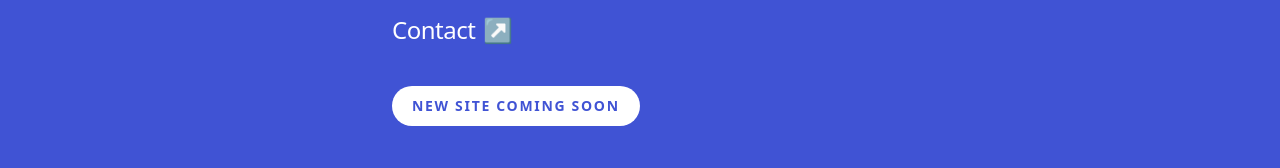
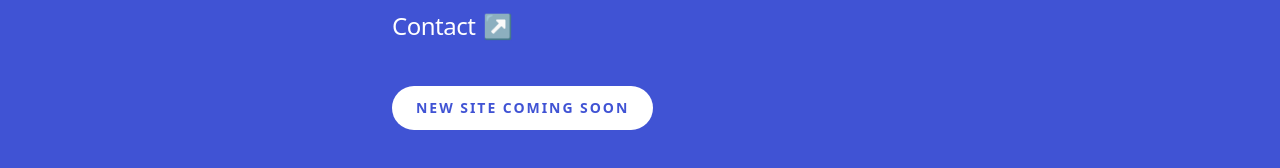
Before and after one commit to isaaciseiler-beep/temp_site, a Next.js app: page / in a window 1280 px wide. Shown: the part 452-620 px from the top of the page. Built offline with nearby package versions, Linux system fonts and the light colour scheme.

Commit message:
Update Menu.tsx

```diff
--- a/components/Menu.tsx
+++ b/components/Menu.tsx
@@ -1,4 +1,3 @@
-// components/Menu.tsx — DROP-IN REPLACEMENT
 "use client";
 
 import { useState } from "react";
@@ -53,13 +52,12 @@ export default function Menu() {
     "appearance-none bg-transparent border-0 outline-none ring-0 focus:outline-none focus:ring-0";
   const header =
     "font-sans font-normal tracking-[-0.02em] text-white text-left";
-  // 25% bigger than prior (lg/xl range). also aligns left.
-  const size = "text-xl sm:text-2xl leading-snug";
+  const size = "text-xl sm:text-2xl leading-snug"; // ~25% bigger
   const hit = "py-3 sm:py-4 w-full";
 
   return (
     <div className="w-full h-[100svh] flex items-center justify-center">
-      {/* consistent “healthy buffer” for everything */}
+      {/* consistent buffer for logo/menu/pill */}
       <div className="w-full max-w-xl px-6 sm:px-10">
         <ul className="w-full space-y-3">
           {/* bio (expand) */}
@@ -119,7 +117,7 @@ export default function Menu() {
                     <a
                       href="/resume.pdf"
                       download
-                      className={[header, "group inline-block"].join(" ")}
+                      className={[header, "group inline-flex items-center"].join(" ")}
                     >
                       <UnderlineLabel>download resume (pdf)</UnderlineLabel>
                     </a>
@@ -129,10 +127,10 @@ export default function Menu() {
             </AnimatePresence>
           </li>
 
-          {/* linkedin (direct link) */}
+          {/* linkedin (direct link, no expand) */}
           <li className="w-full flex flex-col items-start">
             <a
-              className={[hit, header, size, "group"].join(" ")}
+              className={[hit, header, size, "group inline-flex items-center"].join(" ")}
               href="https://www.linkedin.com/in/isaacseiler/"
               target="_blank"
               rel="noreferrer"
@@ -142,10 +140,10 @@ export default function Menu() {
             </a>
           </li>
 
-          {/* contact (direct mailto) */}
+          {/* contact (direct mailto, no expand) */}
           <li className="w-full flex flex-col items-start">
             <a
-              className={[hit, header, size, "group"].join(" ")}
+              className={[hit, header, size, "group inline-flex items-center"].join(" ")}
               href="mailto:isaacseiler@gmail.com"
             >
               <UnderlineLabel>Contact</UnderlineLabel>
@@ -153,45 +151,44 @@ export default function Menu() {
             </a>
           </li>
 
-          {/* pill */}
-          <li className="w-full pt-3">
+          {/* pill (continuous rainbow while hovered) */}
+          <li className="w-full pt-4">
             <a
               href="#"
+              onClick={(e) => e.preventDefault()}
               className={[
-                "group inline-flex items-center justify-center",
-                "rounded-full px-5 py-2.5",
+                "group relative inline-flex items-center justify-center",
+                "rounded-full px-6 py-3",
                 "bg-white text-[#4053d4]",
-                "font-sans font-semibold tracking-[0.12em]",
+                "font-sans font-semibold tracking-[0.14em]",
                 "text-xs sm:text-sm uppercase",
-                "select-none",
-                "relative overflow-hidden",
+                "overflow-hidden select-none",
               ].join(" ")}
-              onClick={(e) => e.preventDefault()}
             >
-              {/* rainbow hover layer */}
               <span
                 aria-hidden
-                className={[
-                  "absolute inset-0 opacity-0 group-hover:opacity-100 transition-opacity duration-300",
-                  "bg-[linear-gradient(90deg,#ff3b30,#ff9500,#ffd60a,#34c759,#00c7ff,#5856d6,#ff2d55)]",
-                  "bg-[length:220%_220%]",
-                ].join(" ")}
-              />
-              <motion.span
-                aria-hidden
-                className="absolute inset-0 opacity-0 group-hover:opacity-100"
-                initial={false}
-                animate={{ backgroundPositionX: ["0%", "100%"] }}
-                transition={{ duration: 2.2, repeat: Infinity, ease: "linear" }}
+                className="absolute inset-0 opacity-0 group-hover:opacity-100 transition-opacity duration-200"
                 style={{
                   backgroundImage:
                     "linear-gradient(90deg,#ff3b30,#ff9500,#ffd60a,#34c759,#00c7ff,#5856d6,#ff2d55)",
-                  backgroundSize: "220% 220%",
+                  backgroundSize: "300% 300%",
+                  animation: "rainbow-move 2.5s linear infinite",
                 }}
               />
               <span className="relative z-10 group-hover:text-white transition-colors duration-200">
                 NEW SITE COMING SOON
               </span>
+
+              <style jsx>{`
+                @keyframes rainbow-move {
+                  0% {
+                    background-position: 0% 50%;
+                  }
+                  100% {
+                    background-position: 100% 50%;
+                  }
+                }
+              `}</style>
             </a>
           </li>
         </ul>
```
